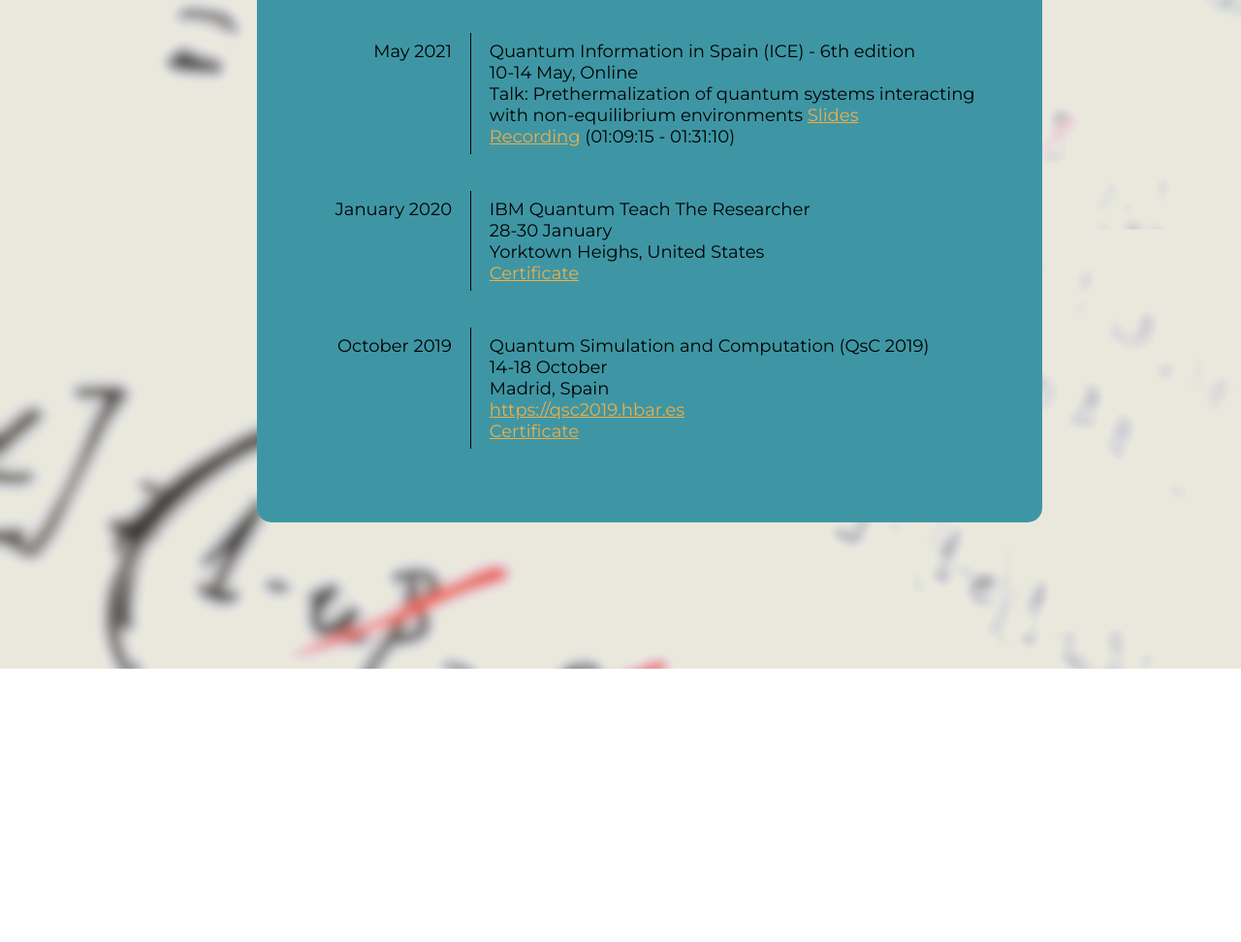
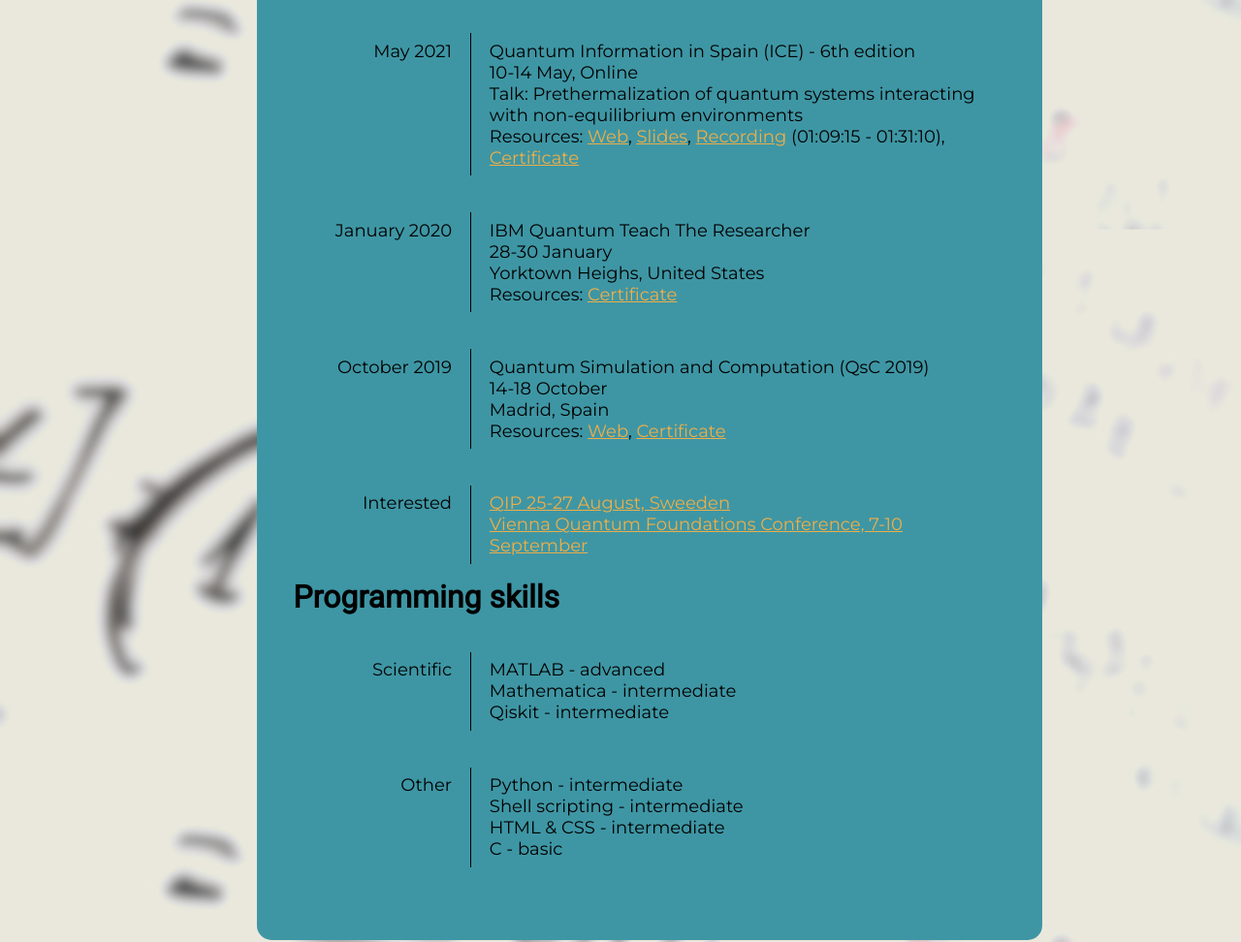
Before and after one commit to dark-dryu/personal-web, a plain HTML site: page cv.html in a window 1280 px wide. Shown: the part 1469-2441 px from the top of the page at 97% size. Before the commit the page ends 2159 px from the top, so only its background shows below. Drawn offline with Linux system fonts and the light colour scheme.

Commit message:
Certificat ICE6

```diff
--- a/cv.html
+++ b/cv.html
@@ -84,6 +84,12 @@
             </div>
             <p>Conferences</p>
         </a>
+        <a class="element-cv" href="#cv-programming">
+            <div class="icon">
+                <p><i class="fa fa-group fa-code"></i></p>
+            </div>
+            <p>Programming</p>
+        </a>
     </div>
 
     <div class="container-cv-ext">
@@ -152,22 +158,44 @@
                 <div class="categoria-cv">May 2021</div>
                 <div class="contingut-cv">Quantum Information in Spain (ICE) - 6th edition<br>10-14 May, Online<br>
 
-                    Talk: Prethermalization of quantum systems interacting with non-equilibrium environments  <a href="assets/files/Congresos/ICE 6/ICE 6.zip" download>Slides</a> <br>
-                    <a href="https://drive.google.com/file/d/12CVGSkkOxfF1SLq4uipFIwc0OMPs2-ZS/view" download>Recording</a> (01:09:15 - 01:31:10)
+                    Talk: Prethermalization of quantum systems interacting with non-equilibrium environments <br>
+                    Resources:
+                    <a href="https://www.ice-6.hbar.es/">Web</a>,
+                    <a href="assets/files/Congresos/ICE 6/ICE 6.zip" download>Slides</a>,
+                    <a href="https://drive.google.com/file/d/12CVGSkkOxfF1SLq4uipFIwc0OMPs2-ZS/view" download>Recording</a> (01:09:15 - 01:31:10),
+                    <a href="assets/files/Congresos/ICE 6/Certificados ICE_2021_29.pdf" download>Certificate</a>
                 </div>
             </div>
             <div class="seccio-cv">
                 <div class="categoria-cv">January 2020</div>
                 <div class="contingut-cv">IBM Quantum Teach The Researcher<br>28-30 January<br>Yorktown Heighs, United States<br>
-                    <a href="assets/files/Congresos/VQE_Course_Certificate_Castillo.pdf" download>Certificate</a>
+                    Resources: <a href="assets/files/Congresos/VQE_Course_Certificate_Castillo.pdf" download>Certificate</a>
                 </div>
             </div>
             <div class="seccio-cv">
                 <div class="categoria-cv">October 2019</div>
                 <div class="contingut-cv">Quantum Simulation and Computation (QsC 2019)<br>14-18 October<br>Madrid, Spain<br>
-                    <a href="https://qsc2019.hbar.es/">https://qsc2019.hbar.es</a><br><a href="assets/files/Congresos/QsC2019.pdf" download>Certificate</a>
+                    Resources: <a href="https://qsc2019.hbar.es/">Web</a>, <a href="assets/files/Congresos/QsC2019.pdf" download>Certificate</a>
                 </div>
             </div>
+            <div class="seccio-cv">
+                <div class="categoria-cv">Interested</div>
+                <div class="contingut-cv">
+                    <a href="https://lnu.se/en/meet-linnaeus-university/current/events/2021/qip2021">QIP 25-27 August, Sweeden</a><br>
+                    <a href="https://vqf.iqoqi.oeaw.ac.at">Vienna Quantum Foundations Conference, 7-10 September</a>
+                </div>
+            </div>
+
+            <h1 id="cv-programming">Programming skills</h1>
+            <div class="seccio-cv">
+                <div class="categoria-cv">Scientific</div>
+                <div class="contingut-cv">MATLAB - advanced<br>Mathematica - intermediate<br>Qiskit - intermediate</div>
+            </div>
+            <div class="seccio-cv">
+                <div class="categoria-cv">Other</div>
+                <div class="contingut-cv">Python - intermediate<br>Shell scripting - intermediate<br>HTML & CSS - intermediate<br>C - basic</div>
+            </div>
+
 
         </div>
 
```
Also changed, not shown: 1 other file.
